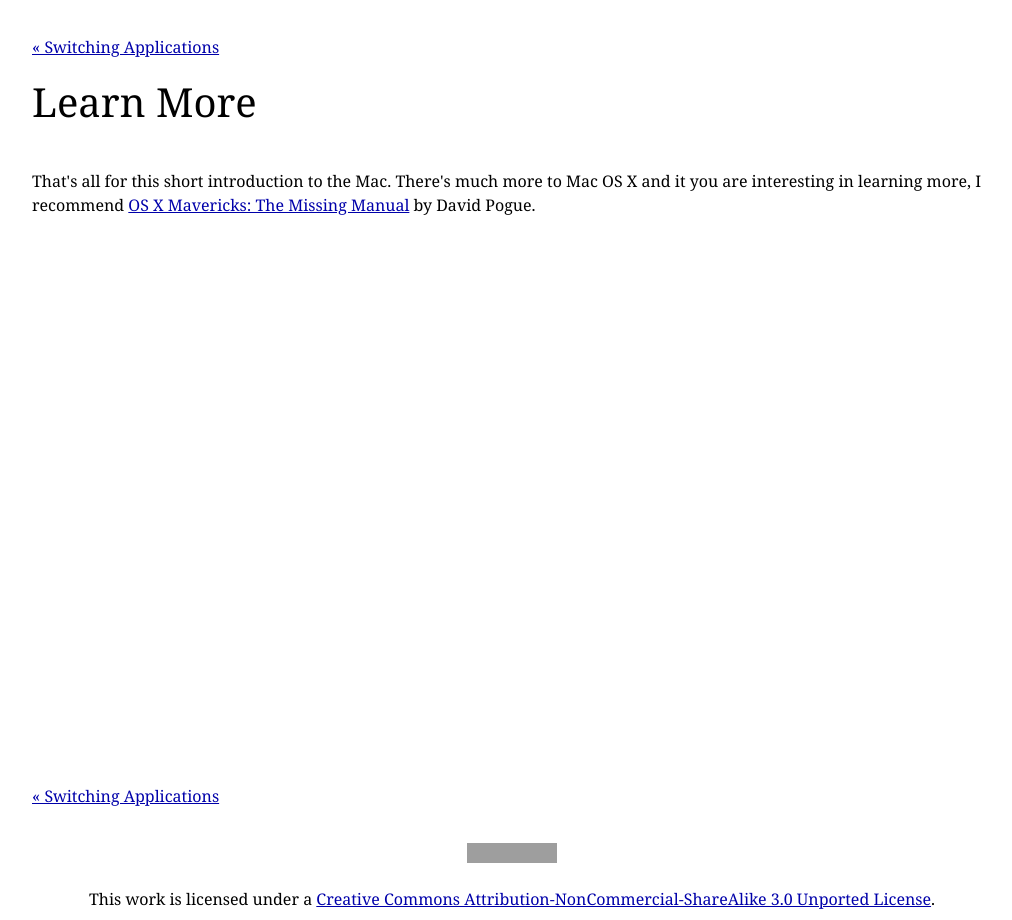
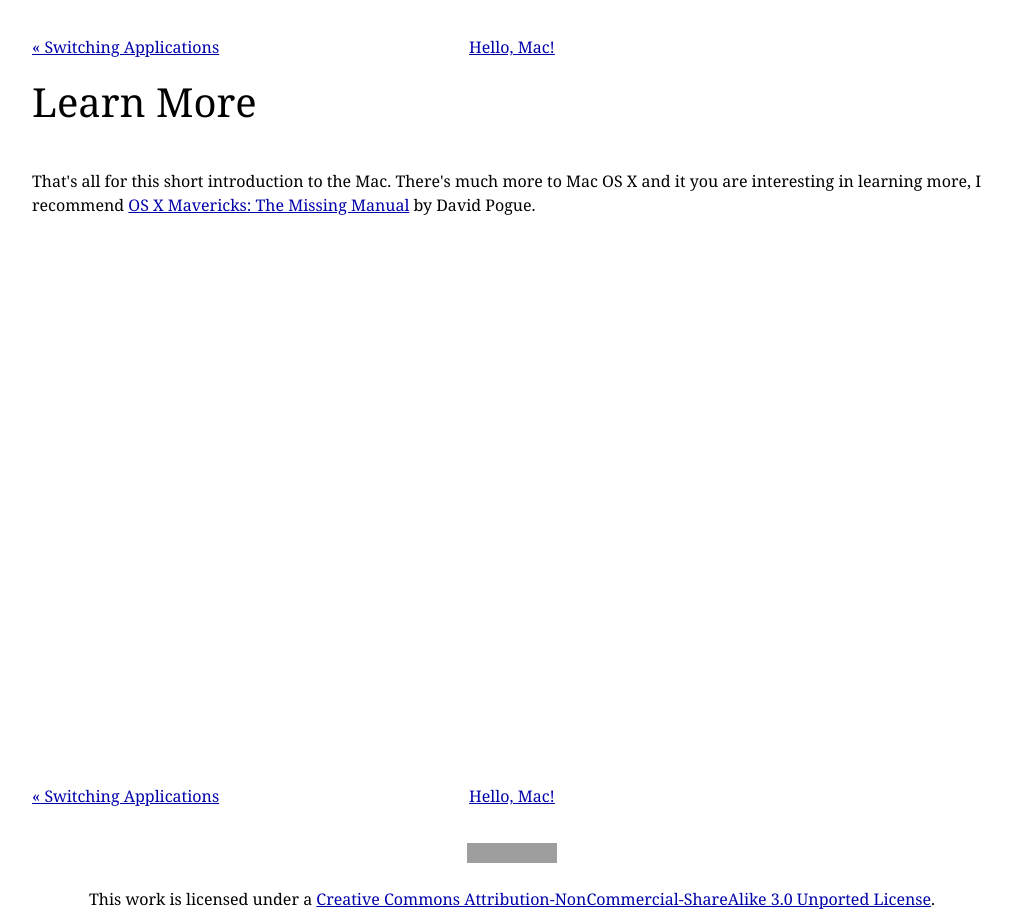
Before and after one commit to pjb3/hello-mac, a Jekyll site: the page built from learn-more/index.html, in a window 1280 px wide. Shown: the whole page, without its empty margins (128-1140 px from the left). Built offline with Jekyll 4.4.1, drawn with Linux system fonts in a browser that asks for light colours; Markdown is read by kramdown in place of the engine named in the settings; grey boxes are pictures that could not be loaded.

Commit message:
Added a link to the home page in the nav

```diff
--- a/_includes/nav.html
+++ b/_includes/nav.html
@@ -5,7 +5,7 @@
         <a href="{{ site.baseurl }}/{{ page.prev_page.path }}">&laquo; {{ page.prev_page.title }}</a>
       {% endif %}
     </li>
-    <li></li>
+    <li><a href="{{ site.baseurl }}/">Hello, Mac!</a></li>
     <li class="next">
       {% if page.next_page.title %}
         <a href="{{ site.baseurl }}/{{ page.next_page.path }}">{{ page.next_page.title }} &raquo;</a>
```
